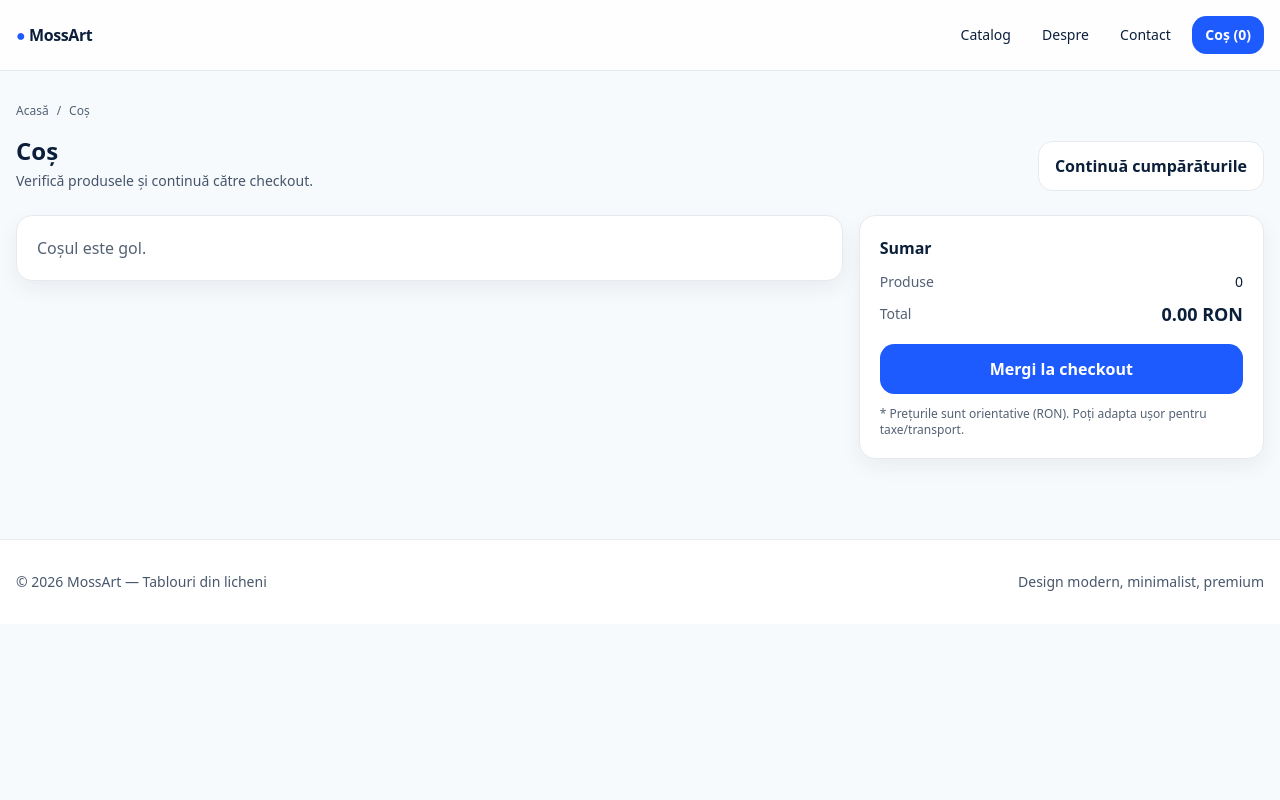
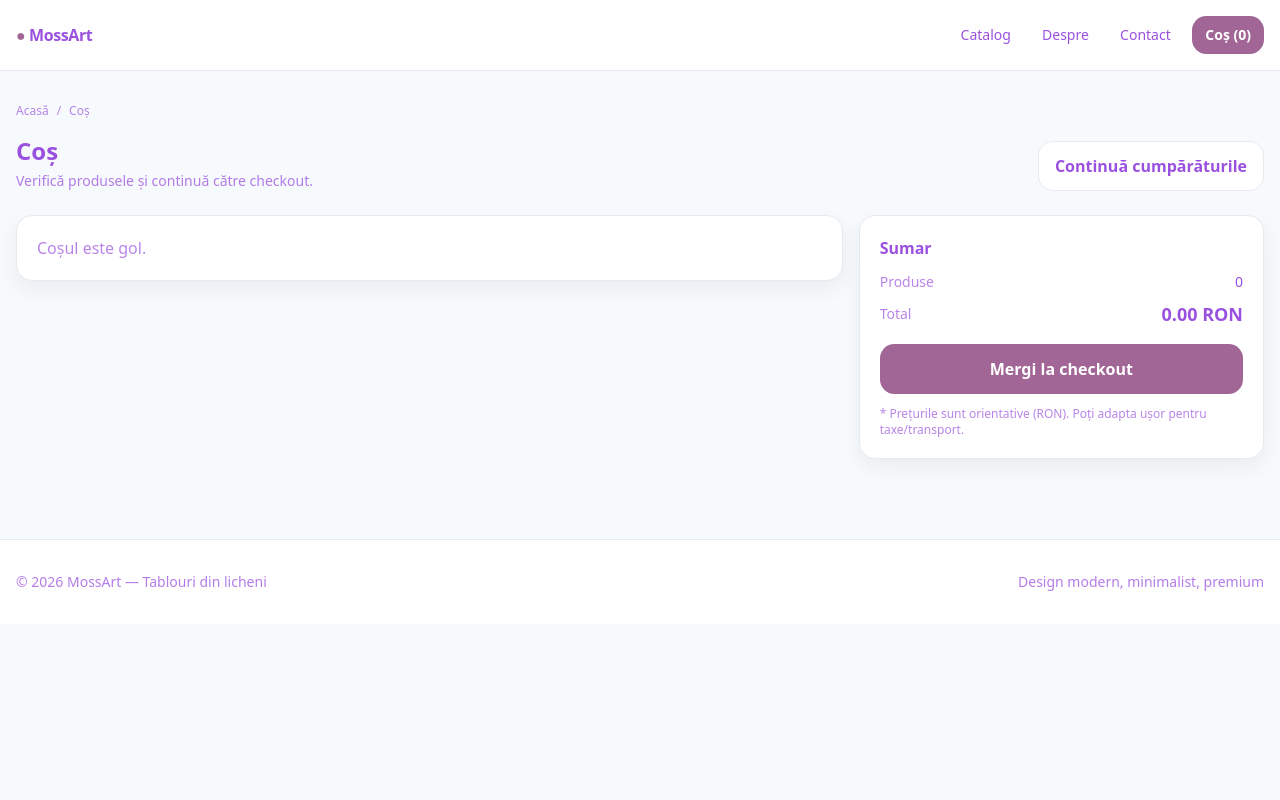
Before and after one commit to Alexfery/ShopPy, a Django app: page /cart/ in a window 1280 px wide. Run offline with Django 5.2, Linux system fonts and the light colour scheme; some libraries are stand-ins or nearby versions.

Commit message:
Version colors

```diff
--- a/static/css/styles.css
+++ b/static/css/styles.css
@@ -1,7 +1,7 @@
 :root{
   --cloud: #F7FAFC;         /* Cloud Dancer */
-  --navy: #0B1F3A;          /* Navy Dark */
-  --electric: #1E5BFF;      /* Electric Blue */
+  --navy: #9b51e0;          /* Navy Dark */
+  --electric: #a16695;      /* Mauve */
   --soft: #E6EAF0;          /* Soft Gray */
   --white: #FFFFFF;         /* White */
 }
```
Also changed, not shown: db.sqlite3.
